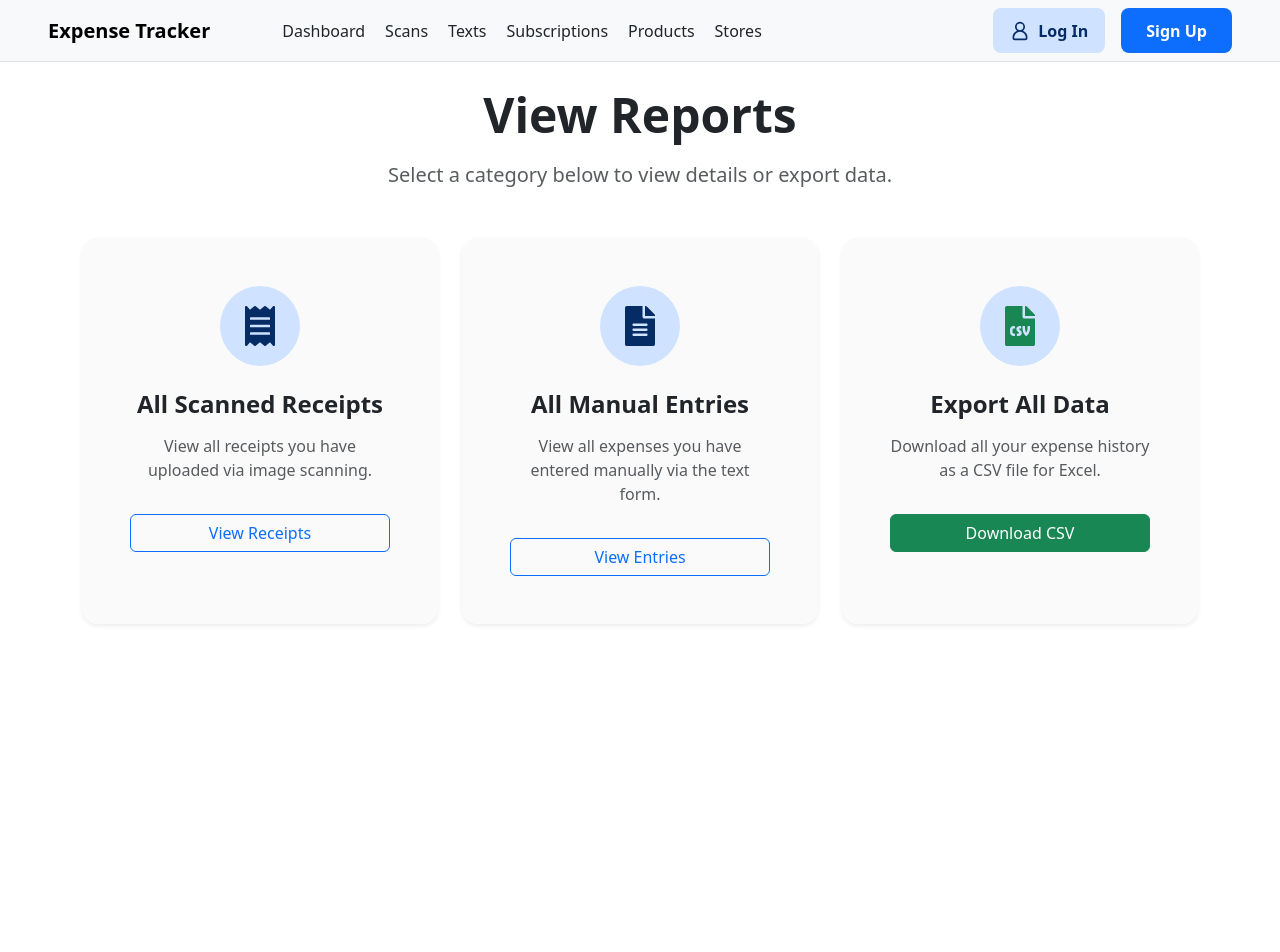
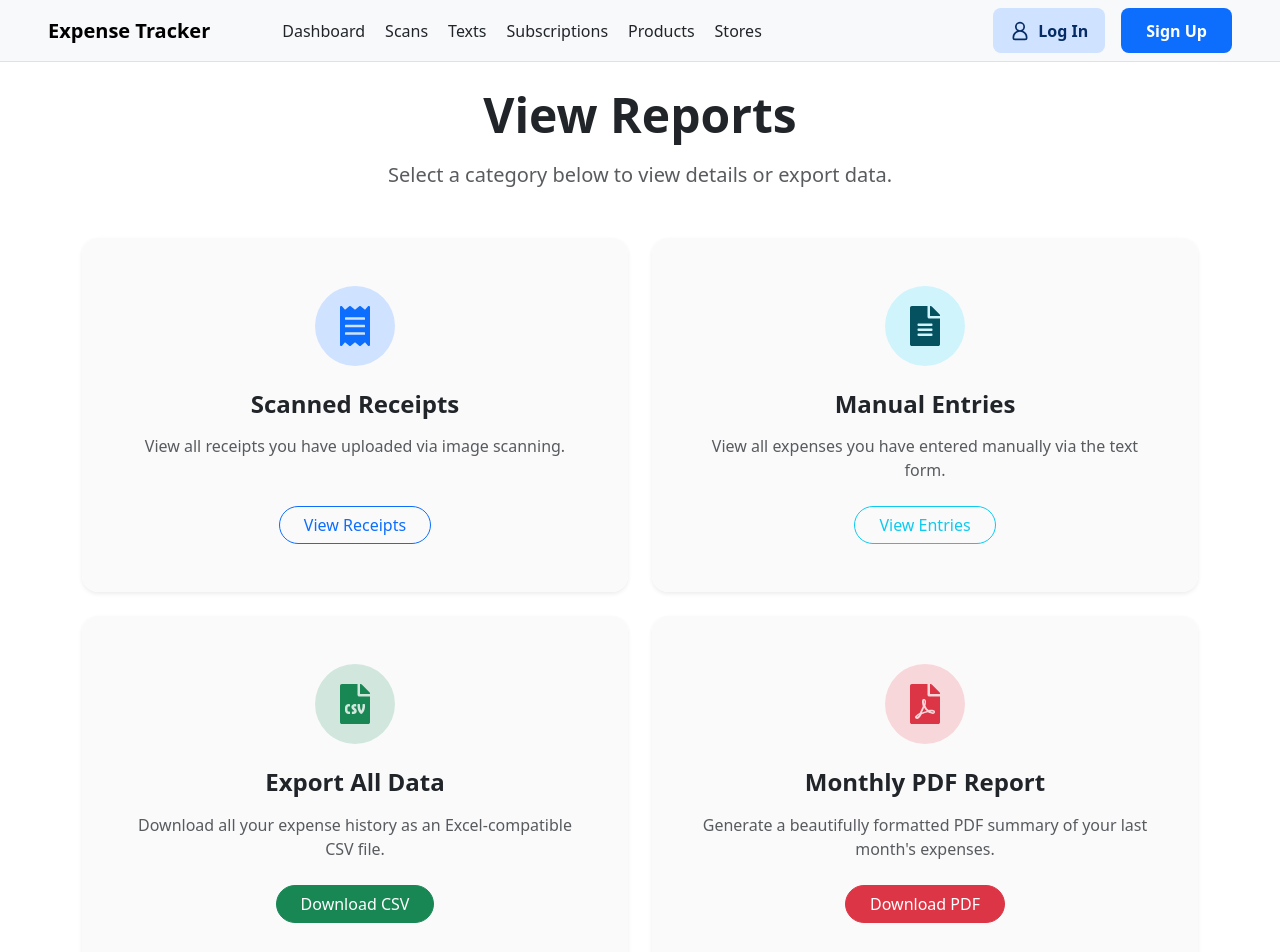
Before and after one commit to Kaoz76/ExpenseTrackerMobil, a React (Vite) app: page /reports in a window 1280 px wide. Shown: the top 952 px of the page. Before the commit the page ends 805 px from the top, so only its background shows below. Built offline with nearby package versions, Linux system fonts and the light colour scheme; no server answers.

Commit message:
limit ayarlama optimize etme

```diff
--- a/src/pages/Reports.jsx
+++ b/src/pages/Reports.jsx
@@ -1,10 +1,11 @@
 import React from 'react';
 import { Link } from 'react-router-dom';
-import { FaFileAlt, FaReceipt, FaFileCsv } from 'react-icons/fa';
+import { FaFileAlt, FaReceipt, FaFileCsv, FaFilePdf } from 'react-icons/fa'; // FaFilePdf eklendi
 import { useReport } from '../context/ReportContext';
 
 function Reports() {
-  const { exportAllDataToCSV, isGenerating } = useReport();
+  // Unutulan generateAndDownloadPDF context'ten çekildi!
+  const { exportAllDataToCSV, generateAndDownloadPDF, isGenerating } = useReport();
 
   return (
     <div className="dashboard-page-wrapper p-4">
@@ -14,61 +15,94 @@ function Reports() {
           <p className="text-muted fs-5">Select a category below to view details or export data.</p>
         </div>
 
+        {/* 2x2 Izgara sistemi (col-md-6) ile mükemmel simetri sağlandı */}
         <div className="row justify-content-center g-4">
 
           {/* Scanned Receipts Butonu */}
-          <div className="col-lg-4 col-md-6">
-            <Link to="/receipts#scanned-section" className="text-decoration-none text-dark">
-              <div className="card border-0 shadow-sm h-100 p-5 text-center quick-link-card">
+          <div className="col-md-6">
+            <Link to="/receipts#scanned-section" className="text-decoration-none text-dark h-100 d-block">
+              <div className="card border-0 shadow-sm h-100 p-5 text-center quick-link-card card-hover-effect">
                 <div className="mb-4 d-flex justify-content-center">
-                   <div className="quick-link-icon" style={{ width: '80px', height: '80px', fontSize: '2.5rem' }}>
+                  <div className="bg-primary-subtle text-primary rounded-circle d-flex align-items-center justify-content-center" style={{ width: '80px', height: '80px', fontSize: '2.5rem' }}>
                     <FaReceipt />
                   </div>
                 </div>
-                <h3 className="h4 fw-bold mb-3">All Scanned Receipts</h3>
-                <p className="text-muted">View all receipts you have uploaded via image scanning.</p>
-                <button className="btn btn-outline-primary mt-3">View Receipts</button>
+                <h3 className="h4 fw-bold mb-3">Scanned Receipts</h3>
+                <p className="text-muted mb-4">View all receipts you have uploaded via image scanning.</p>
+                <div className="mt-auto">
+                  <span className="btn btn-outline-primary rounded-pill px-4">View Receipts</span>
+                </div>
               </div>
             </Link>
           </div>
 
           {/* Manual Entries Butonu */}
-          <div className="col-lg-4 col-md-6">
-            <Link to="/texts#manual-section" className="text-decoration-none text-dark">
-              <div className="card border-0 shadow-sm h-100 p-5 text-center quick-link-card">
+          <div className="col-md-6">
+            <Link to="/texts#manual-section" className="text-decoration-none text-dark h-100 d-block">
+              <div className="card border-0 shadow-sm h-100 p-5 text-center quick-link-card card-hover-effect">
                 <div className="mb-4 d-flex justify-content-center">
-                   <div className="quick-link-icon" style={{ width: '80px', height: '80px', fontSize: '2.5rem' }}>
+                  <div className="bg-info-subtle text-info-emphasis rounded-circle d-flex align-items-center justify-content-center" style={{ width: '80px', height: '80px', fontSize: '2.5rem' }}>
                     <FaFileAlt />
                   </div>
                 </div>
-                <h3 className="h4 fw-bold mb-3">All Manual Entries</h3>
-                <p className="text-muted">View all expenses you have entered manually via the text form.</p>
-                <button className="btn btn-outline-primary mt-3">View Entries</button>
+                <h3 className="h4 fw-bold mb-3">Manual Entries</h3>
+                <p className="text-muted mb-4">View all expenses you have entered manually via the text form.</p>
+                <div className="mt-auto">
+                  <span className="btn btn-outline-info rounded-pill px-4">View Entries</span>
+                </div>
               </div>
             </Link>
           </div>
 
-          {/* EXPORT DATA */}
-          <div className="col-lg-4 col-md-6">
+          {/* EXPORT CSV */}
+          <div className="col-md-6">
             <div
-                className="card border-0 shadow-sm h-100 p-5 text-center quick-link-card"
-                style={{ cursor: 'pointer' }}
-                onClick={exportAllDataToCSV}
+              className={`card border-0 shadow-sm h-100 p-5 text-center quick-link-card card-hover-effect ${isGenerating ? 'opacity-50' : ''}`}
+              style={{ cursor: isGenerating ? 'wait' : 'pointer' }}
+              onClick={() => !isGenerating && exportAllDataToCSV()}
             >
               <div className="mb-4 d-flex justify-content-center">
-                   <div className="quick-link-icon text-success" style={{ width: '80px', height: '80px', fontSize: '2.5rem' }}>
+                <div className="bg-success-subtle text-success rounded-circle d-flex align-items-center justify-content-center" style={{ width: '80px', height: '80px', fontSize: '2.5rem' }}>
                   <FaFileCsv />
                 </div>
               </div>
               <h3 className="h4 fw-bold mb-3">Export All Data</h3>
-                <p className="text-muted">Download all your expense history as a CSV file for Excel.</p>
+              <p className="text-muted mb-4">Download all your expense history as an Excel-compatible CSV file.</p>
 
+              <div className="mt-auto">
                 <button
-                    className="btn btn-success mt-3"
+                  className="btn btn-success rounded-pill px-4"
                   disabled={isGenerating}
                 >
                   {isGenerating ? 'Exporting...' : 'Download CSV'}
                 </button>
+              </div>
+            </div>
+          </div>
+
+          {/* YENİ EKLENEN: EXPORT PDF */}
+          <div className="col-md-6">
+            <div
+              className={`card border-0 shadow-sm h-100 p-5 text-center quick-link-card card-hover-effect ${isGenerating ? 'opacity-50' : ''}`}
+              style={{ cursor: isGenerating ? 'wait' : 'pointer' }}
+              onClick={() => !isGenerating && generateAndDownloadPDF()}
+            >
+              <div className="mb-4 d-flex justify-content-center">
+                <div className="bg-danger-subtle text-danger rounded-circle d-flex align-items-center justify-content-center" style={{ width: '80px', height: '80px', fontSize: '2.5rem' }}>
+                  <FaFilePdf />
+                </div>
+              </div>
+              <h3 className="h4 fw-bold mb-3">Monthly PDF Report</h3>
+              <p className="text-muted mb-4">Generate a beautifully formatted PDF summary of your last month's expenses.</p>
+
+              <div className="mt-auto">
+                <button
+                  className="btn btn-danger rounded-pill px-4"
+                  disabled={isGenerating}
+                >
+                  {isGenerating ? 'Generating...' : 'Download PDF'}
+                </button>
+              </div>
             </div>
           </div>
 
```
Also changed, not shown: src/pages/Receipts.jsx (+77 -80 lines), src/pages/Settings.jsx (+34 -25 lines), src/pages/SignUpPage.jsx (+37 -18 lines). Lines whose indentation alone changed are shown as unchanged.
